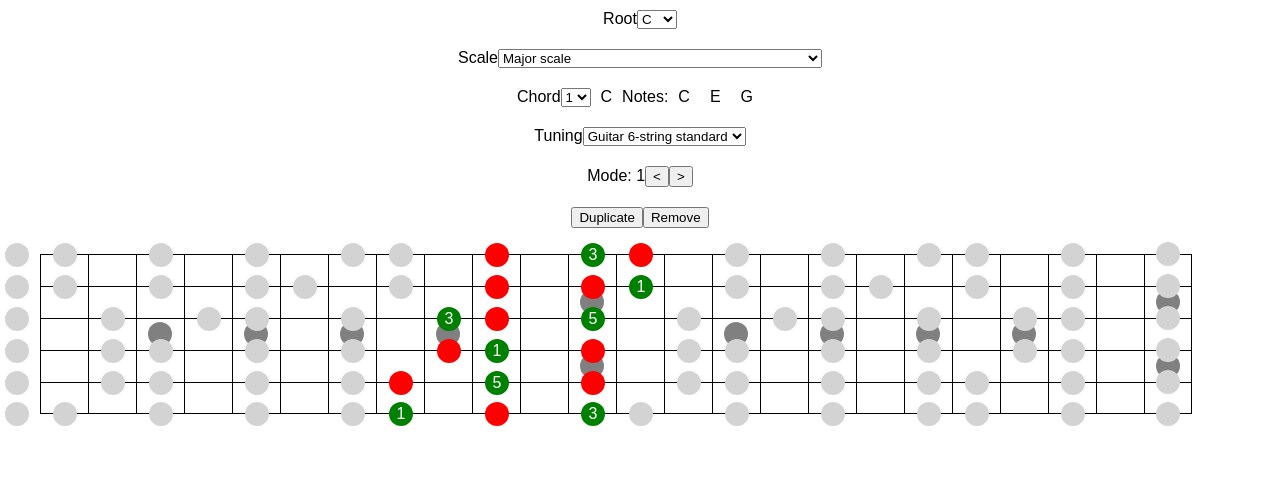
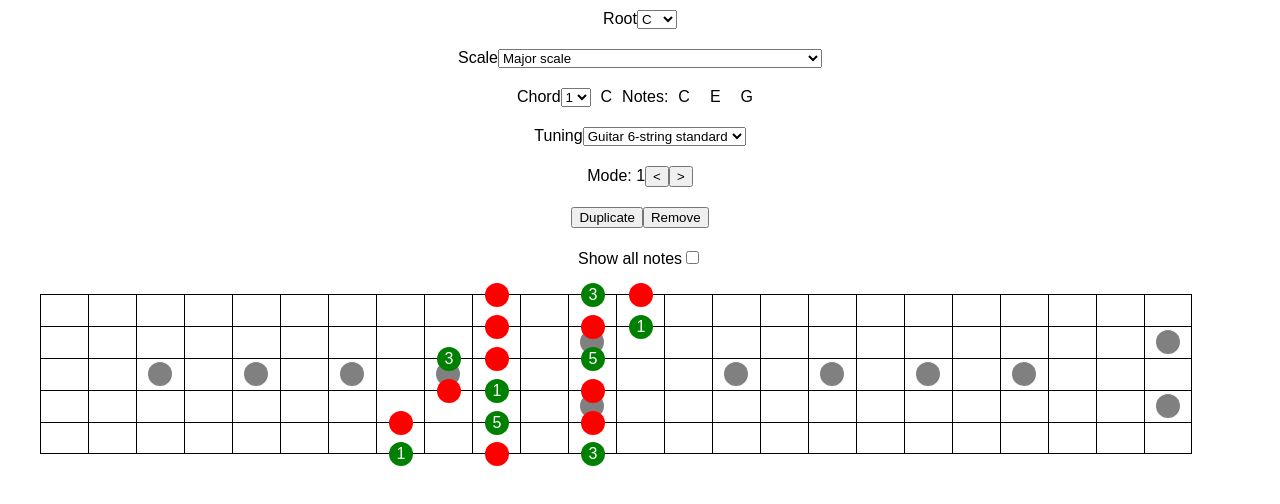
Before and after one commit to eetulatja/chord-visualizer, a React (Create React App) app: page / in a window 1280 px wide. Shown: the top 504 px of the page. Built offline with nearby package versions, Linux system fonts and the light colour scheme.

Commit message:
Toggle display of scale notes outside the current position

```diff
--- a/src/ChordViewer.js
+++ b/src/ChordViewer.js
@@ -21,6 +21,7 @@ export default class ChordViewer extends PureComponent {
         this.decreaseMode = this.decreaseMode.bind(this);
         this.copyChordViewer = this.copyChordViewer.bind(this);
         this.removeChordViewer = this.removeChordViewer.bind(this);
+        this.toggleShowAllNotes = this.toggleShowAllNotes.bind(this);
 
         this.state = props.initialState || {
             rootNote: 0,
@@ -28,6 +29,7 @@ export default class ChordViewer extends PureComponent {
             chord: 1,
             tuning: getTuningById('tuning_guitar_6string_standard'),
             mode: 1,
+            showAllScaleNotes: false,
         };
     }
 
@@ -74,6 +76,12 @@ export default class ChordViewer extends PureComponent {
 
     removeChordViewer() {
         this.props.removeChordViewer(this.props.id);
+    }
+
+    toggleShowAllNotes(event) {
+        this.setState({
+            showAllScaleNotes: event.target.checked,
+        });
     }
 
 
@@ -156,6 +164,15 @@ export default class ChordViewer extends PureComponent {
                     <button onClick={this.copyChordViewer}>Duplicate</button>
                     <button onClick={this.removeChordViewer}>Remove</button>
                 </div>
+                <label style={styles.input}>
+                    Show all notes
+
+                    <input
+                        type='checkbox'
+                        value={this.state.showAllScaleNotes}
+                        onChange={this.toggleShowAllNotes}
+                    />
+                </label>
 
                 <Fretboard
                     scale={this.state.scale}
@@ -164,6 +181,7 @@ export default class ChordViewer extends PureComponent {
                     style={styles.fretboard}
                     mode={this.state.mode}
                     chord={selectedChord}
+                    showAllScaleNotes={this.state.showAllScaleNotes}
                 />
             </div>
         );
--- a/src/Fretboard.js
+++ b/src/Fretboard.js
@@ -23,14 +23,15 @@ export default class Fretboards extends PureComponent {
             24,
         ];
 
-        const displayedNotes = getScalePositionsOnFretboard(
-            this.props.scale,
-            this.props.rootNote,
-            this.props.tuning.configuration,
-            numberOfFrets,
-            this.props.mode,
-            this.props.chord,
-        );
+        const displayedNotes = getScalePositionsOnFretboard({
+            scaleId: this.props.scale,
+            rootNote: this.props.rootNote,
+            stringConfiguration: this.props.tuning.configuration,
+            numberOfFrets: numberOfFrets,
+            mode: this.props.mode,
+            chord: this.props.chord,
+            showAllScaleNotes: this.props.showAllScaleNotes,
+        });
 
         return (
             <div
@@ -104,7 +105,7 @@ export default class Fretboards extends PureComponent {
                                     ...(fret === numberOfFrets && styles.highestFret),
                                 }}
                             >
-                                {displayedNotes[string] && displayedNotes[string][fret] &&
+                                {displayedNotes[string][fret].isScaleNote &&
                                     <div
                                         style={{
                                             ...styles.noteMarker,
--- a/src/scales.js
+++ b/src/scales.js
@@ -188,31 +188,49 @@ export function getChordScale(scaleId) {
     return chordScale;
 }
 
-function getNotesForString(scaleId, rootNote, string, numberOfFrets) {
+function getNotesForString(scaleId, rootNote, string, numberOfFrets, showAllScaleNotes) {
     const scale = getScaleById(scaleId);
     const scaleNotes = scale.notes.map(note => (note + rootNote) % 12);
 
-    const positions = {};
-    for (let i = 0; i <= numberOfFrets; i++) {
-        if (scaleNotes.includes((string.openNote + i) % 12)) {
-            positions[i] = {
-                isScaleNote: true,
-                isHighlighted: false,
-                isChordNote: false,
-                chordScaleDegree: null,
-            };
+    // TODO Optimization: Move outside to prevent creating a new object on every function call.
+    const emptyNote = {
+        isScaleNote: false,
+        isHighlighted: false,
+        isChordNote: false,
+        chordScaleDegree: null,
+    };
+
+    const positions = _.range(numberOfFrets + 1).map(() => ({ ...emptyNote}));
+
+    if (showAllScaleNotes) {
+        for (let i = 0; i <= numberOfFrets; i++) {
+            if (scaleNotes.includes((string.openNote + i) % 12)) {
+                positions[i] = {
+                    ...positions[i],
+                    isScaleNote: true,
+                };
+            }
         }
     }
 
     return positions;
 }
 
-export function getScalePositionsOnFretboard(scaleId, rootNote, stringConfiguration, numberOfFrets, mode, chord) {
+export function getScalePositionsOnFretboard({
+    scaleId,
+    rootNote,
+    stringConfiguration,
+    numberOfFrets,
+    mode,
+    chord,
+    showAllScaleNotes,
+}) {
     const allPositions =_.mapValues(stringConfiguration, string => getNotesForString(
         scaleId,
         rootNote,
         string,
         numberOfFrets,
+        showAllScaleNotes,
     ));
 
     const numberOfStrings = Object.keys(stringConfiguration).length;
@@ -248,11 +266,13 @@ export function getScalePositionsOnFretboard(scaleId, rootNote, stringConfigurat
 
                     if (_.isUndefined(chordNote)) {
                         return {
+                            isScaleNote: true,
                             isHighlighted: true,
                         };
                     }
 
                     return {
+                        isScaleNote: true,
                         isHighlighted: true,
                         isChordNote: true,
                         chordScaleDegree: chordNote.chordScaleDegree,
@@ -264,11 +284,10 @@ export function getScalePositionsOnFretboard(scaleId, rootNote, stringConfigurat
 
     for (const [ fret, stringPositions ] of Object.entries(selectedModePositions)) {
         for (const [ string, position ] of Object.entries(stringPositions)) {
-            if (allPositions[fret][string]) {
-                // The scale might not contain all the notes of the chord.
-                // For example, pentatonic scales.
-                Object.assign(allPositions[fret][string], position);
-            }
+            allPositions[fret][string] = {
+                ...allPositions[fret][string],
+                ...position,
+            };
         }
     }
 
```
Also changed, not shown: 1 other file (tests, documents, lock files or other folders).
